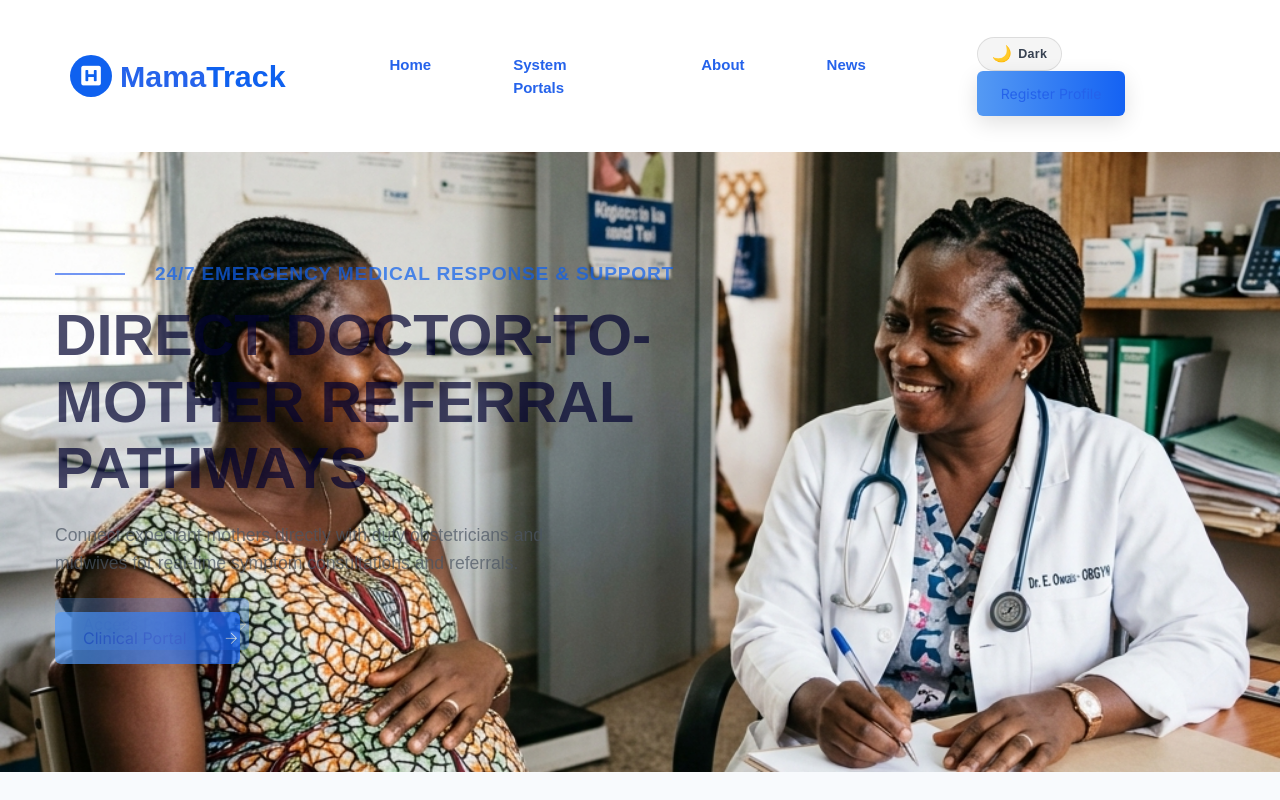
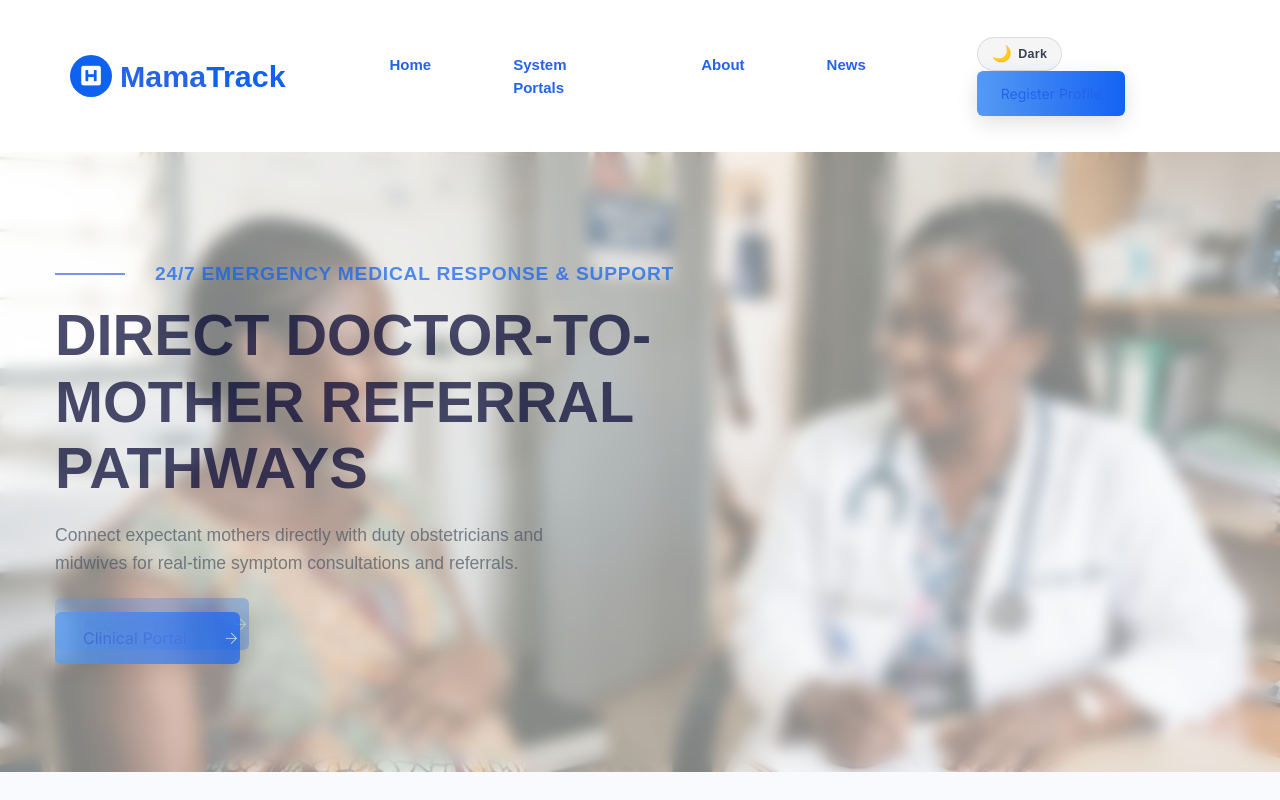
Before and after one commit to Praise1930/my-project1, a React (Vite) app: page / in a window 1280 px wide. Shown: the top 800 px of the page. Built offline with nearby package versions, Linux system fonts and the light colour scheme; a web font is replaced by a local one.

Commit message:
Enhance hero background readability in light and dark modes

```diff
--- a/src/index.css
+++ b/src/index.css
@@ -145,3 +145,20 @@
     border-top: 1px solid #cbd5e1;
     color: #475569;
 }
+
+/* Hero section blur overlay for better text readability */
+.hero-blur-overlay {
+    position: absolute;
+    top: 0;
+    left: 0;
+    right: 0;
+    bottom: 0;
+    background: rgba(255, 255, 255, 0.5);
+    backdrop-filter: blur(8px);
+    z-index: 0;
+}
+
+[data-theme="dark"] .hero-blur-overlay {
+    background: rgba(15, 23, 42, 0.7);
+    backdrop-filter: blur(4px);
+}
--- a/src/pages/Landing.tsx
+++ b/src/pages/Landing.tsx
@@ -133,6 +133,7 @@ export const Landing: React.FC = () => {
 
       {/* HERO SLIDER SECTION */}
       <section id="home" className="slider-area" style={{ position: 'relative', height: '620px', overflow: 'hidden', background: '#ffffff url(/assets/img/hero/h1_hero.png) no-repeat center center / cover' }}>
+        <div className="hero-blur-overlay"></div>
         {slides.map((slide, idx) => (
           <div
             key={idx}
```
